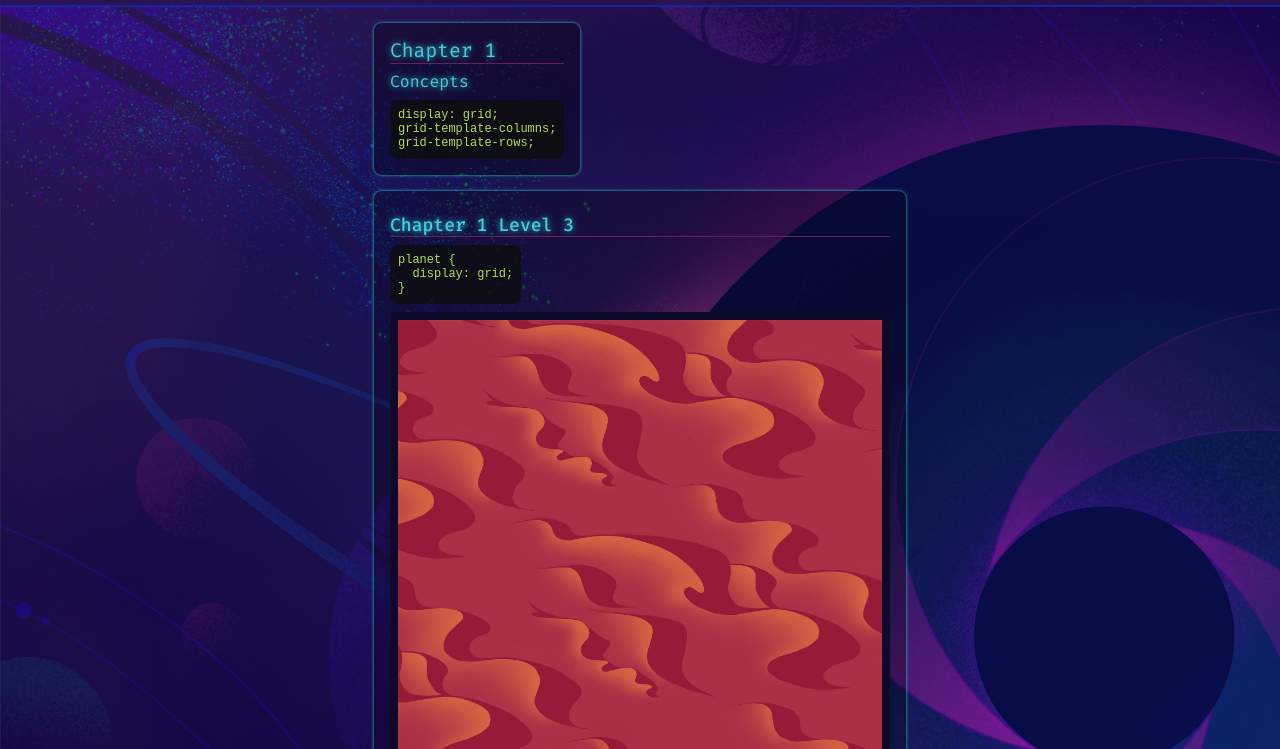
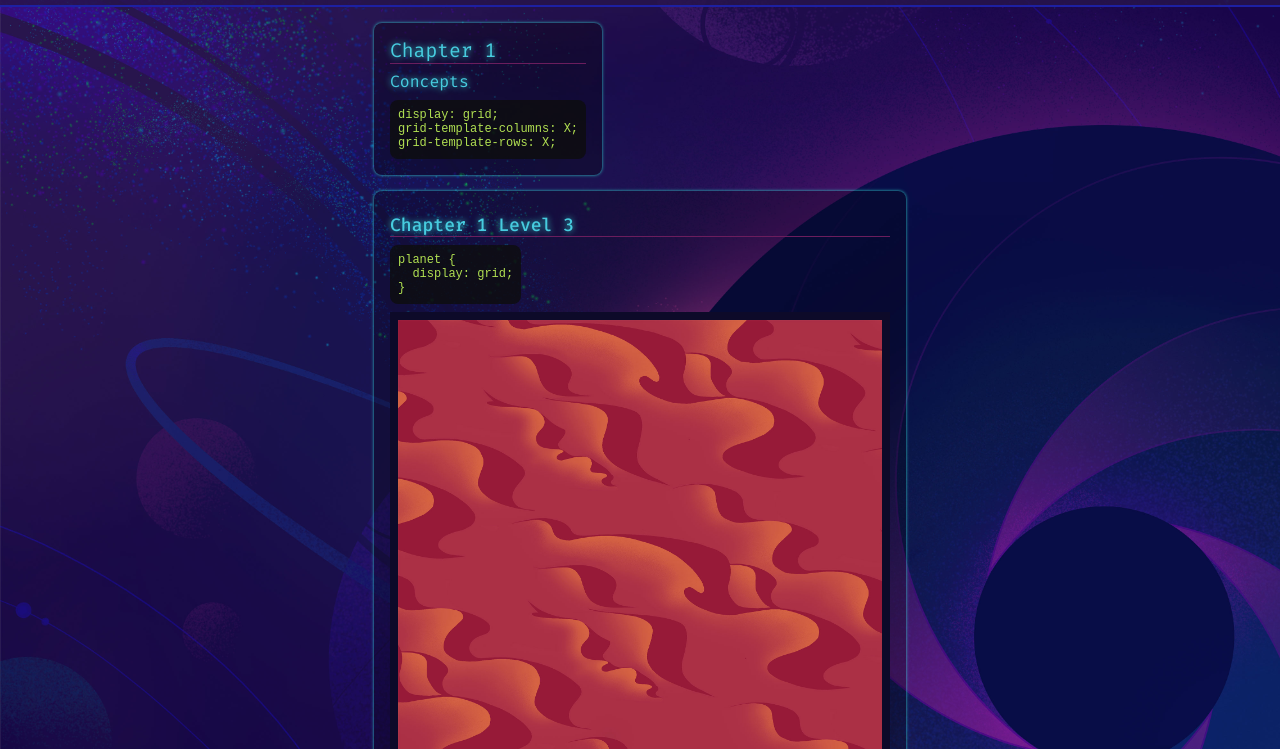
Before and after one commit to bazmurphy/grid-critters, a plain HTML site: page index.html in a window 1280 px wide. Shown: the part 51-800 px from the top of the page. Drawn offline with Linux system fonts and the light colour scheme.

Commit message:
adjustments

```diff
--- a/index.html
+++ b/index.html
@@ -16,8 +16,8 @@
           <h2>Chapter 1</h2>
           <h4>Concepts</h4>
           <pre><code>display: grid;
-grid-template-columns;
-grid-template-rows;</code></pre>
+grid-template-columns: X;
+grid-template-rows: X;</code></pre>
         </div>
         <div class="levels-container">
           <div class="level-container">
```
